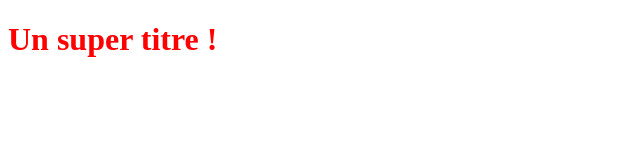
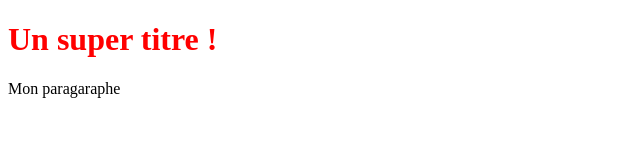
Before and after one commit to BFI973/OpenClassroomsProject, a plain HTML site: page index.html in a window 1280 px wide. Shown: the whole page, without its empty margins (0-640 px from the left). Drawn offline with Linux system fonts and the light colour scheme.

Commit message:
Ajout d'un paragarphe

```diff
--- a/index.html
+++ b/index.html
@@ -6,5 +6,6 @@
 </head>
 <body>
    <h1>Un super titre !</h1>
+   <p>Mon paragaraphe</p>
 </body>
 </html>
```
